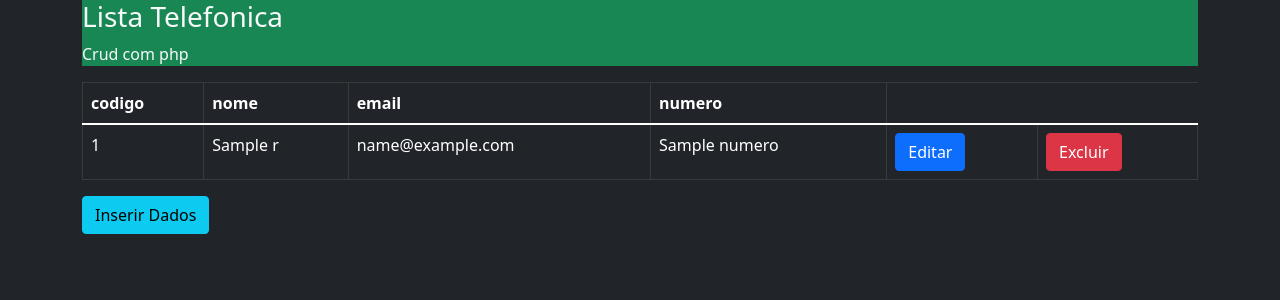
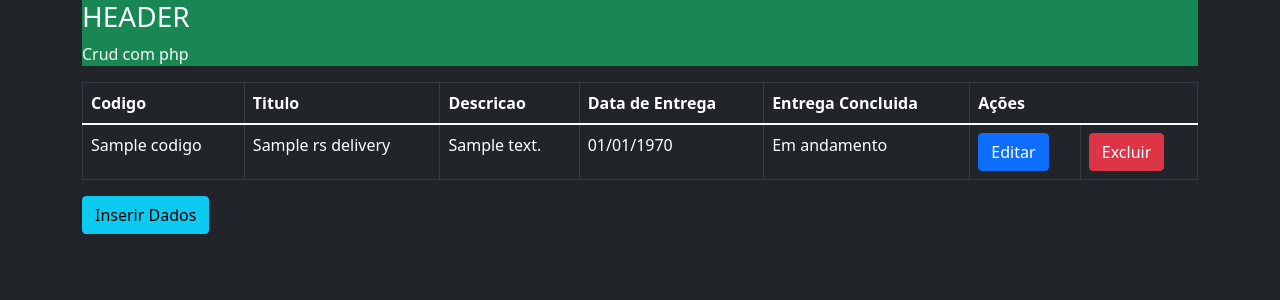
Before and after one commit to PietroCoelho/crud-php, a PHP site: template views/list.php in a window 1280 px wide. Shown: the top 300 px of the page. Run offline with PHP 8.4, Linux system fonts and the light colour scheme; the template is opened without the code that fills it: most values are stand-ins (such as "Sample title", 1, 10 or a date in 2020); some libraries are stand-ins or nearby versions.

Commit message:
refactor: ajustando visualizacao e nome de classes

```diff
--- a/app/Core/DB.php
+++ b/app/Core/DB.php
@@ -30,7 +30,7 @@ class DB
      * Senha de acesso
      * @var string
      */
-    const PASS = '1t4rg3t';
+    const PASS = '123456';
 
     /**
      * Nome da tabela a ser manipulada
@@ -46,6 +46,7 @@ class DB
 
     public function __construct(string $table = null)
     {
+        $this->table = $table;
         $this->setConnection();
     }
 
--- a/template/header.php
+++ b/template/header.php
@@ -9,13 +9,13 @@
     <!-- Bootstrap CSS -->
     <link href="https://cdn.jsdelivr.net/npm/bootstrap@5.1.3/dist/css/bootstrap.min.css" rel="stylesheet" integrity="sha384-1BmE4kWBq78iYhFldvKuhfTAU6auU8tT94WrHftjDbrCEXSU1oBoqyl2QvZ6jIW3" crossorigin="anonymous">
 
-    <title>Lista Telefonica</title>
+    <title><?php echo TITLE_TAB ?></title>
 </head>
 
 <body class="bg-dark text-light">
-<!-- abrindo tag -->
-<div class="container">
-    <div class="jumbotron bg-success">
-        <h3>Lista Telefonica</h3>
-        <p>Crud com php</p>
-    </div>
+    <!-- abrindo tag -->
+    <div class="container">
+        <div class="jumbotron bg-success">
+            <h3><?php echo HEADER?></h3>
+            <p>Crud com php</p>
+        </div>
--- a/update.php
+++ b/update.php
@@ -1,18 +1,16 @@
 <?php
 // Obrigatório para chamada das classes
+use App\Controller\DeliveryController;
 require './vendor/autoload.php';
 // Obrigatório para chamada das classes
 
 define('TITLE', 'Atualizar entrega');
 
-use App\Controller\DeliverieController;
-
-
 
 $params = !empty($_GET['id']) ? $_GET['id'] : header('location: index.php?status=id-not-found');
 
 if (isset($params) && !empty($params)) exit;
-    $deliverieController = new DeliverieController();
+    $deliverieController = new DeliveryController();
     $deliverieController->store($params);
     header('location: index.php?status=success');
 
--- a/views/form.php
+++ b/views/form.php
@@ -1,5 +1,5 @@
 <div class="container">
-    <h2 class="mt-3"><? echo TITLE ?></h2>
+    <h2 class="mt-3"><?php echo TITLE ?></h2>
     <form method="POST">
         <div class="form-group">
             <input type="hidden" name="id">
--- a/views/list.php
+++ b/views/list.php
@@ -3,22 +3,25 @@
 
         <thead>
             <tr>
-                <th>codigo</th>
-                <th>nome</th>
-                <th>email</th>
-                <th>numero</th>
+                <th>Codigo</th>
+                <th>Titulo</th>
+                <th>Descricao</th>
+                <th>Data de Entrega</th>
+                <th>Entrega Concluida</th>
+                <th colspan="2">Ações</th>
             </tr>
         </thead>
 
         <tbody>
-            <?php foreach ($rs as $data) : ?>
+            <?php foreach ($rsDelivery as $delivery) : ?>
                 <tr>
-                    <td><?php echo $data['id'] ?></td>
-                    <td><?php echo $data['nome'] ?></td>
-                    <td><?php echo $data['email'] ?></td>
-                    <td><?php echo $data['numero'] ?></td>
-                    <td><a href="editar.php?id=" <?php echo $data['id'] ?>><button class="btn btn-primary">Editar</button></a></td>
-                    <td><a href="excluir.php?id=" <?php echo $data['id'] ?>><button class="btn btn-danger">Excluir</button></a></td>
+                    <td><?php echo $delivery->codigo ?></td>
+                    <td><?php echo $delivery->titulo ?></td>
+                    <td><?php echo $delivery->descricao ?></td>
+                    <td><?php echo date('d/m/Y', strtotime($delivery->prazo_entrega)) ?></td>
+                    <td><?php echo $delivery->entrega_concluida == 1 ? 'Concluída' : 'Em andamento' ?></td>
+                    <td><a href="update.php?id=" <?php echo $delivery->id ?>><button class="btn btn-primary">Editar</button></a></td>
+                    <td><a href="delete.php?id=" <?php echo $delivery->id ?>><button class="btn btn-danger">Excluir</button></a></td>
                 </tr>
             <?php endforeach ?>
         </tbody>
```
Also changed, not shown: app/Controller/DeliverieController.php (deleted, +0 -30 lines), app/Model/Deliverie.php (deleted, +0 -65 lines), index.php (+7 -5 lines).
